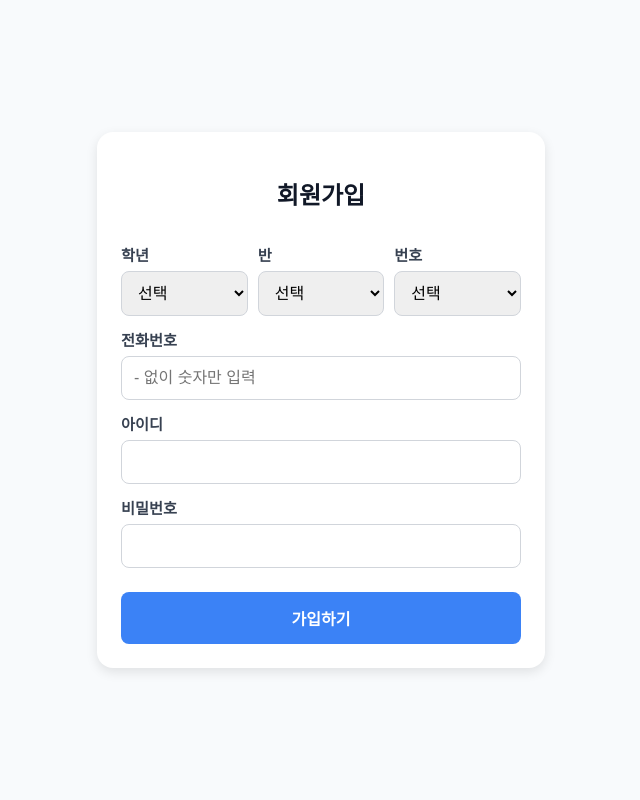
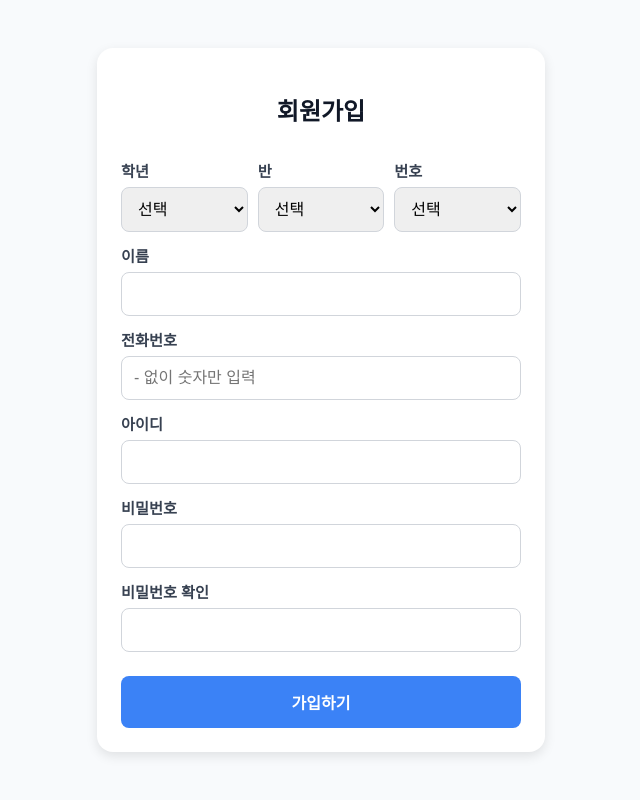
Before and after one commit to Chalkpow/test, a Flask app: page / in a window 1280 px wide. Shown: the whole page, without its empty margins (319-959 px from the left). Run offline with Flask 3, Linux system fonts and the light colour scheme.

Commit message:
이름 입력, 비밀번호 확인 추가

```diff
--- a/templates/index.html
+++ b/templates/index.html
@@ -110,6 +110,9 @@
       </div>
     </div>
 
+    <label for="name">이름</label>
+    <input type="text" id="name" name="name" required>
+
     <label for="phone">전화번호</label>
     <input type="text" id="phone" name="phone" placeholder="- 없이 숫자만 입력" required>
 
@@ -119,10 +122,16 @@
     <label for="password">비밀번호</label>
     <input type="password" id="password" name="password" required>
 
+    <label for="passwordConfirm">비밀번호 확인
+      <span id="pwMatchMessage" style="font-weight: normal; font-size: 0.9rem; margin-left: 8px;"></span>
+    </label>
+    <input type="password" id="passwordConfirm" name="passwordConfirm" required>
+
     <input type="submit" value="가입하기" />
   </form>
 
   <script>
+    // 번호 목록 자동 추가
     const numberSelect = document.getElementById("number");
     for (let i = 1; i <= 24; i++) {
       const option = document.createElement("option");
@@ -130,6 +139,37 @@
       option.textContent = `${i}번`;
       numberSelect.appendChild(option);
     }
+
+    // 비밀번호 확인 메시지 표시
+    const password = document.getElementById("password");
+    const passwordConfirm = document.getElementById("passwordConfirm");
+    const pwMessage = document.getElementById("pwMatchMessage");
+
+    function checkPasswordMatch() {
+      if (passwordConfirm.value === "") {
+        pwMessage.textContent = "";
+        return;
+      }
+      if (password.value === passwordConfirm.value) {
+        pwMessage.textContent = "비밀번호가 일치합니다.";
+        pwMessage.style.color = "green";
+      } else {
+        pwMessage.textContent = "비밀번호가 일치하지 않습니다.";
+        pwMessage.style.color = "red";
+      }
+    }
+
+    password.addEventListener("input", checkPasswordMatch);
+    passwordConfirm.addEventListener("input", checkPasswordMatch);
+
+    // 폼 제출 시 비밀번호 불일치 방지
+    document.querySelector("form").addEventListener("submit", function (e) {
+      if (password.value !== passwordConfirm.value) {
+        e.preventDefault();
+        pwMessage.textContent = "비밀번호가 일치하지 않습니다.";
+        pwMessage.style.color = "red";
+      }
+    });
   </script>
 
 </body>
```
